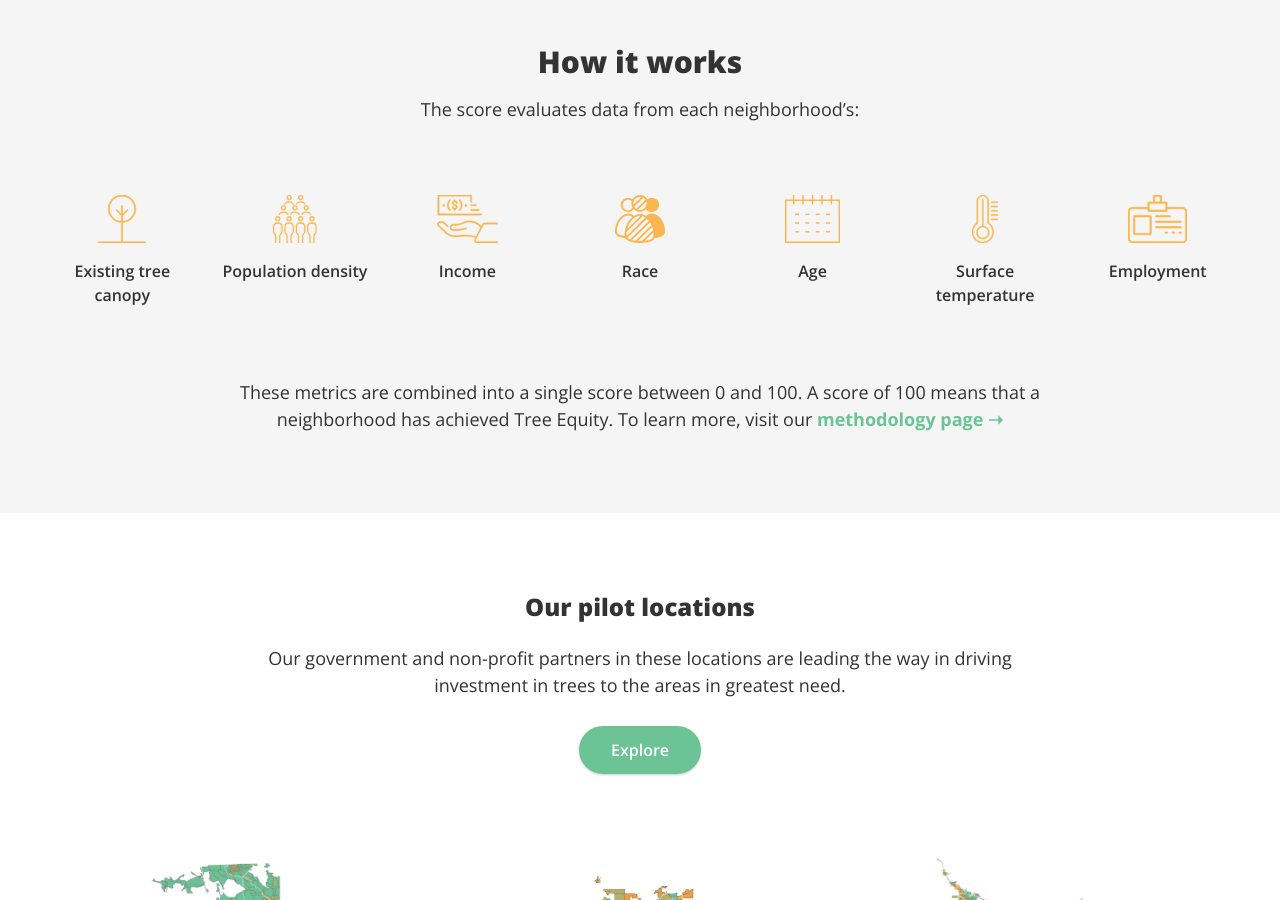
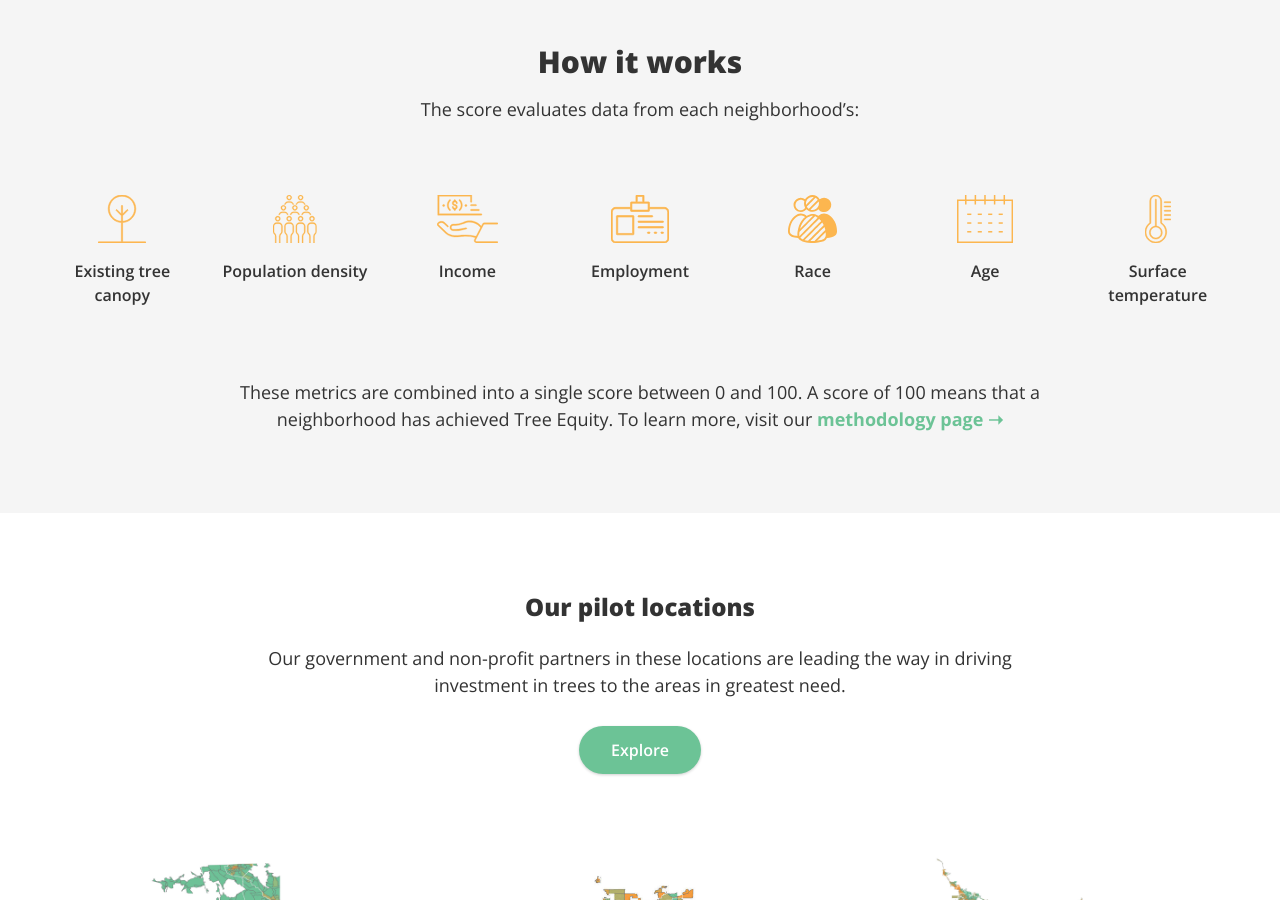
Before and after one commit to American-Forests/TESA-StaticPages, a Jekyll site: the page built from index.html, in a window 1280 px wide and 900 px high, scrolled down 1835 px. Built offline with Jekyll 4.4.1, drawn with Linux system fonts in a browser that asks for light colours.

Commit message:
graphic rearrange

```diff
--- a/index.html
+++ b/index.html
@@ -91,6 +91,10 @@ title: home
         <p class="small description">Income</p>
       </div>
       <div class="column">
+        <img src="{{site.baseurl}}/static/media/employment.svg" height="48" />
+        <p class="small description">Employment</p>
+      </div>
+      <div class="column">
         <img src="{{site.baseurl}}/static/media/race.svg" height="48" />
         <p class="small description">Race</p>
       </div>
@@ -104,10 +108,6 @@ title: home
           height="48"
         />
         <p class="small description">Surface temperature</p>
-      </div>
-      <div class="column">
-        <img src="{{site.baseurl}}/static/media/employment.svg" height="48" />
-        <p class="small description">Employment</p>
       </div>
     </div>
     <p>
```
